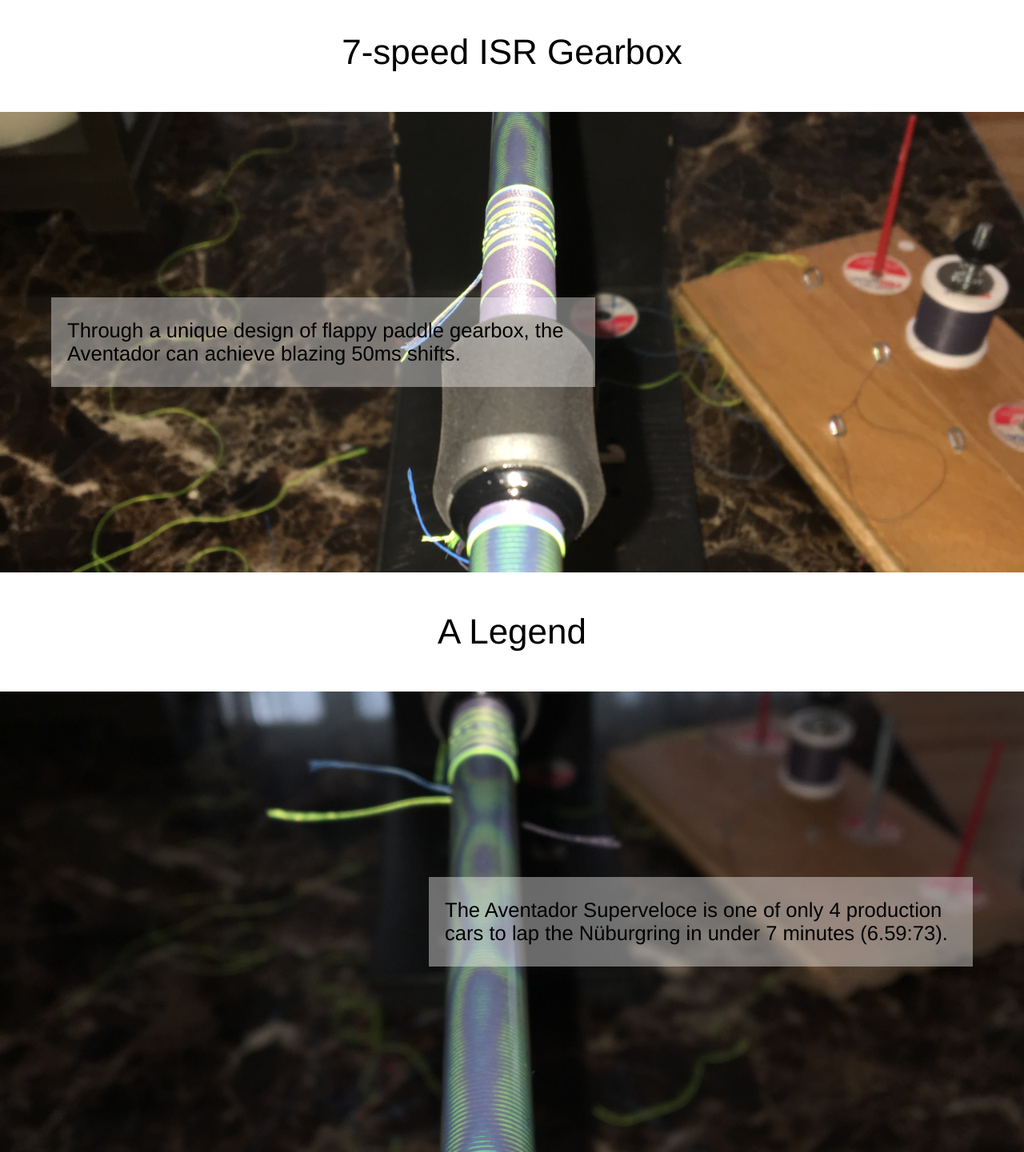
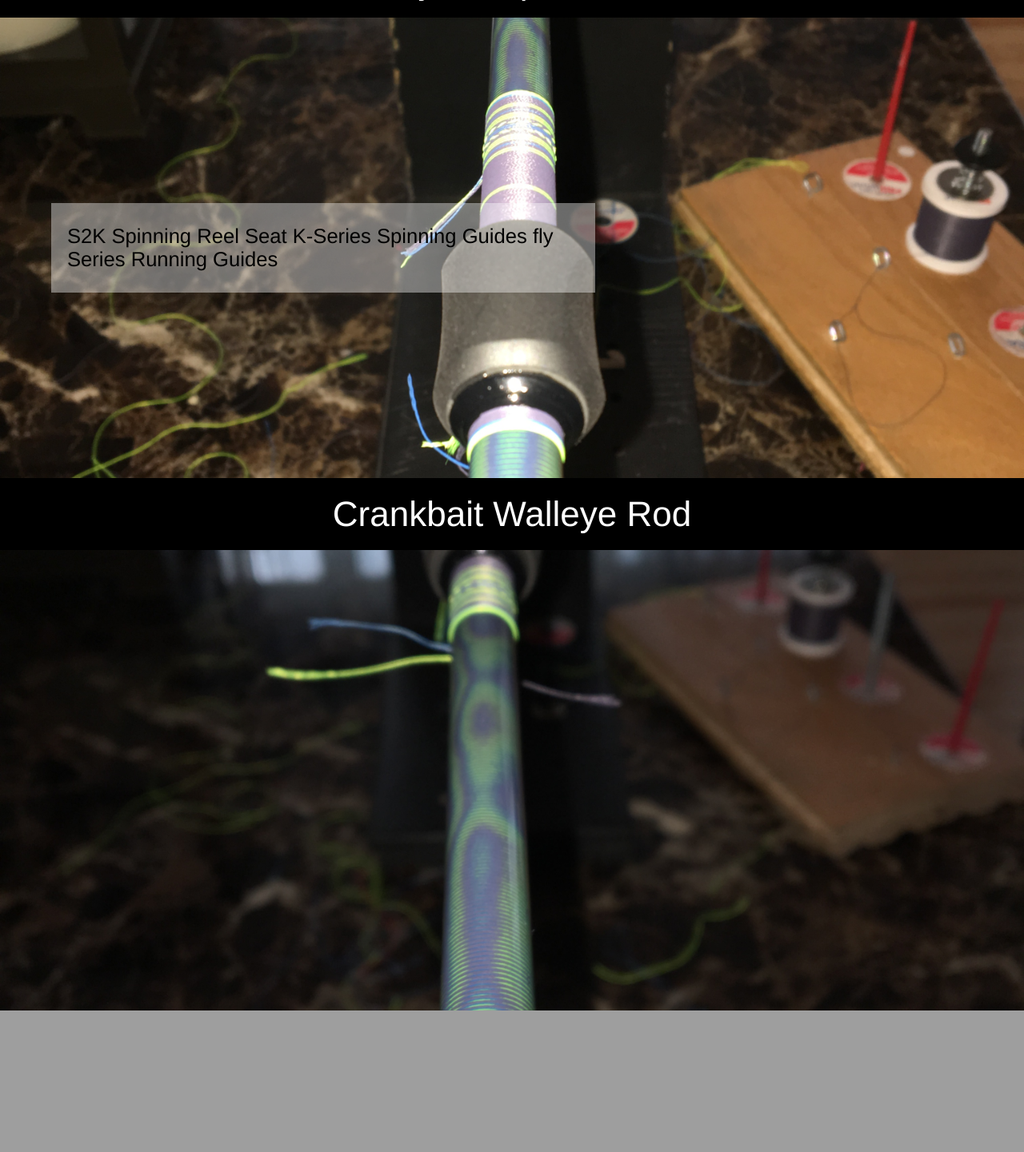
Before and after one commit to chris-stanton/APP-fishing-rod-gallary, a PHP site: page /C266MLF-turbes/public/index.html in a window 1280 px wide. Shown: the part 1534-2975 px from the top of the page at 80% size. After the commit the page ends 2798 px from the top, so only its background shows below. Run offline with PHP 8.4, Linux system fonts and the light colour scheme.

Commit message:
corrected html text

```diff
--- a/C266MLF-turbes/public/index.html
+++ b/C266MLF-turbes/public/index.html
@@ -2,7 +2,7 @@
 <!doctype html>
 <html>
 	<head>
-		<title> Aventador Parallax </title>
+		<title> C266MLF For John Turbes </title>
 			<link rel="stylesheet" href="../public/styles/styles.css">
 	</head>
 
@@ -10,51 +10,53 @@
 <!-- parallax scene one -->
 		<div class="parallax first">
 			<div class="right-heading">
-				<h1> Aventador Parallax </h1>
-					<h2> 6.5 L539 V12 / 691-740 HP / LP-700-4 </h2>
+				<h1> C266MLF </h1>
+					<h2> Built for John Turbes </h2>
 			</div>
 		</div>
 
 <!-- divider one -->
 		<div class="band">
-			<h1> 6.5 L539 V12 Engine </h1>
+			<h1> ProWrap </h1>
 		</div>
 
 <!-- parallax scene two -->
 		<div class="parallax second">
 			<div class="sub-caption">
 				<div class="caption-text">
-					The Aventador's handcrafted 6.5L V12 is the heart of the beast, producing up to 740hp.
+					Grey, Blue and Neon Green tiger wraps with JTOB's
 				</div>
 			</div>
 		</div>
 
 <!-- divider two -->
 		<div class="band">
-			<h1> 7-speed ISR Gearbox </h1>
+			<h1> Fuji Components </h1>
 		</div>
 
 <!-- parallax scene three -->
 		<div class="parallax three">
 			<div class="sub-caption left">
 				<div class="caption-text">
-					Through a unique design of flappy paddle gearbox, the Aventador can achieve blazing 50ms shifts.
+					S2K Spinning Reel Seat
+					K-Series Spinning Guides
+					fly Series Running Guides
 				</div>
 			</div>
 		</div>
 
 <!-- divider three -->
 		<div class="band">
-			<h1> A Legend </h1>
+			<h1> Crankbait Walleye Rod </h1>
 		</div>
 
 <!-- parallax scene four -->
 		<div class="parallax four">
-			<div class="sub-caption">
+			<!-- <div class="sub-caption">
 				<div class="caption-text">
 					The Aventador Superveloce is one of only 4 production cars to lap the N&uuml;burgring in under 7 minutes (6.59:73).
 				</div>
-			</div>
+			</div> -->
 		</div>
 
 		<footer> Copyright (C) 2017 Christopher J. Stanton. All Rights Reserved </footer>
--- a/C266MLF-turbes/public/styles/styles.css
+++ b/C266MLF-turbes/public/styles/styles.css
@@ -52,6 +52,11 @@
   line-height: 30%;
 }
 
+.band {
+  background-color: #000000;
+  color: #ffffff;
+}
+
 .band h1 {
   font-family: Helvetica;
   font-weight: 300;
@@ -59,6 +64,7 @@
   font-size: 275%;
   padding-top: 20px;
   padding-bottom: 20px;
+  margin: 0px;
 }
 
 .sub-caption {
```
